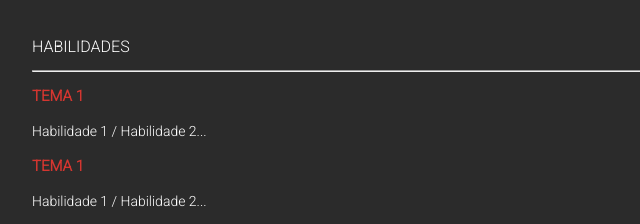
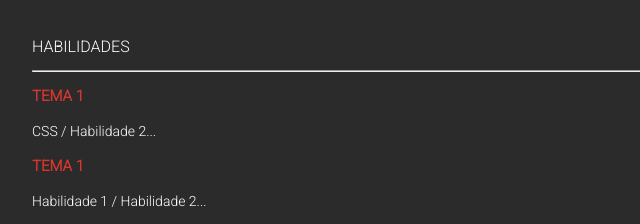
Before and after one commit to Diogospps/portfolio-diogo, a plain HTML site: page curriculo.html in a window 1280 px wide. Shown: the part 1069-1293 px from the top of the page, 68-708 px from the left. Drawn offline with Linux system fonts and the light colour scheme.

Commit message:
alteracao

```diff
--- a/curriculo.html
+++ b/curriculo.html
@@ -88,7 +88,7 @@
 
 		<h3>Tema 1</h3>
 
-		<p>Habilidade 1 / Habilidade 2...</p>
+		<p>CSS / Habilidade 2...</p>
 
 		<h3>Tema 1</h3>
 
```
